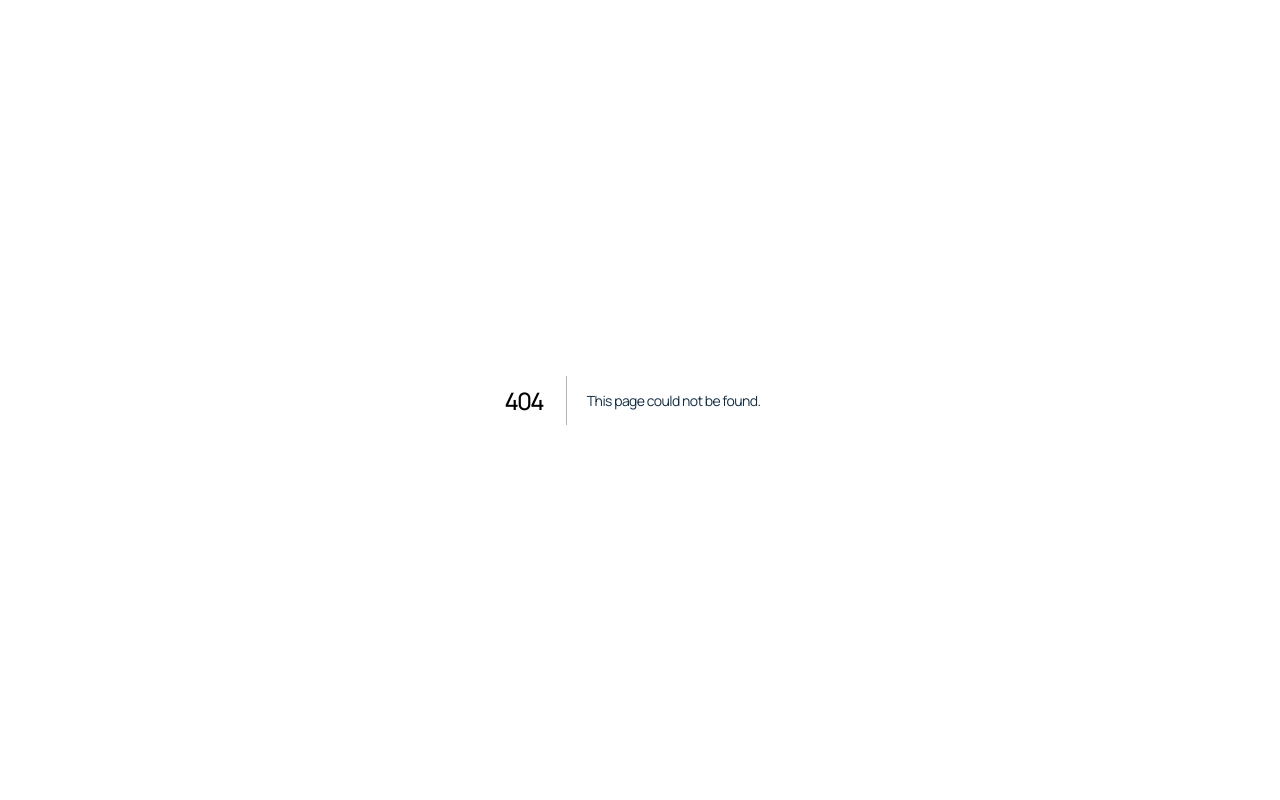
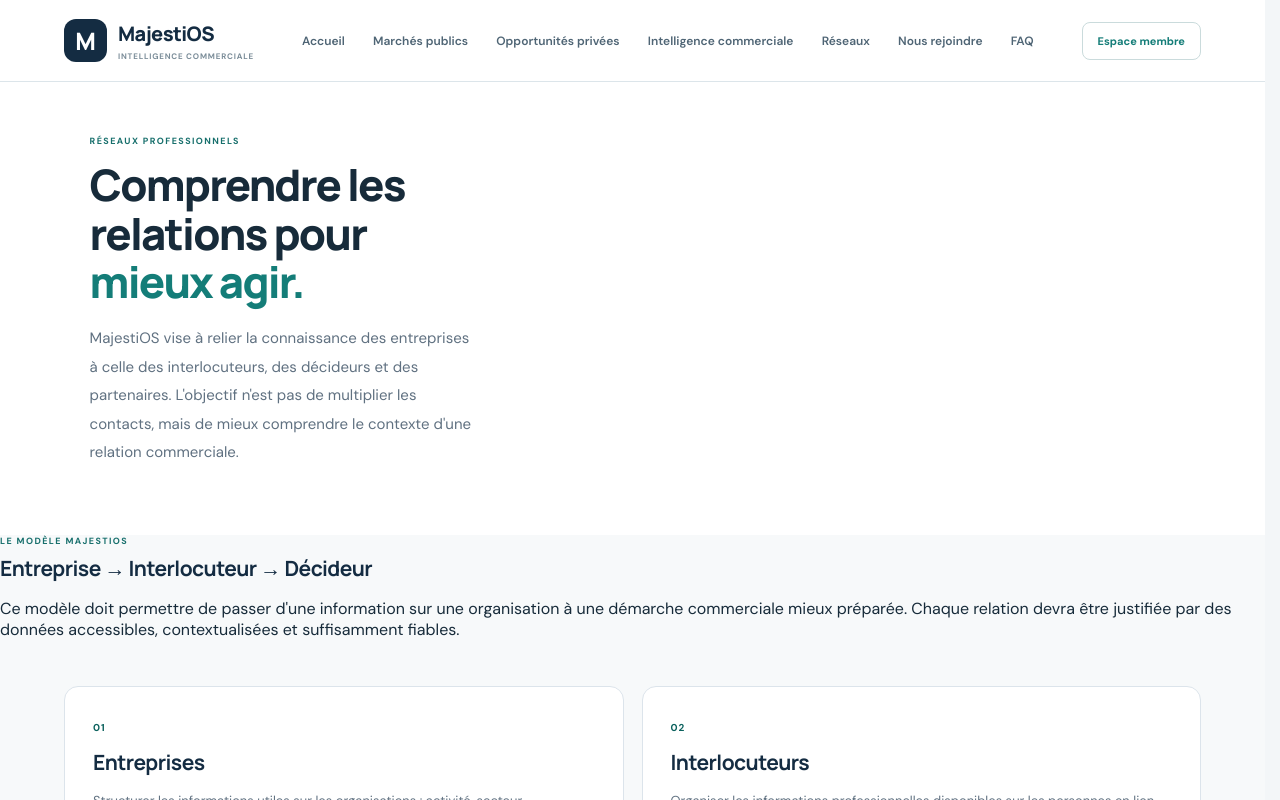
Before and after one commit to Chexpeer/Majestios, a Next.js app: page /reseaux in a window 1280 px wide. Before the commit this address had no page. Shown: the top 800 px of the page. Built offline with nearby package versions, Linux system fonts and the light colour scheme.

Commit message:
feat(content): add professional networks overview

```diff
--- /dev/null
+++ b/src/app/reseaux/page.tsx
@@ -0,0 +1,31 @@
+import Link from "next/link";
+import SiteHeader from "@/components/navigation/site-header";
+
+export const metadata = {
+  title: "Réseaux professionnels — MajestiOS",
+  description: "Découvrez la vision MajestiOS pour relier entreprises, interlocuteurs, décideurs et partenaires professionnels.",
+};
+
+const pillars = [
+  { number: "01", title: "Entreprises", text: "Structurer les informations utiles sur les organisations : activité, secteur, localisation, événements publiés et relations professionnelles, avec une provenance identifiable." },
+  { number: "02", title: "Interlocuteurs", text: "Organiser les informations professionnelles disponibles sur les personnes en lien avec une entreprise, en tenant compte de leur pertinence, de leur actualité et des règles d'utilisation." },
+  { number: "03", title: "Décideurs", text: "Aider à comprendre qui intervient dans une décision commerciale lorsque des informations fiables sont disponibles, sans inventer de fonction ni présenter une déduction comme un fait." },
+  { number: "04", title: "Partenariats", text: "Préparer à terme la découverte de fournisseurs, partenaires et possibilités de collaboration, avec des demandes de mise en relation explicites et contrôlées." },
+];
+
+export default function NetworksPage() {
+  return <main className="public-site concept-page">
+    <SiteHeader />
+    <section className="how-section concept-hero"><div>
+      <span className="section-label">RÉSEAUX PROFESSIONNELS</span>
+      <h1>Comprendre les relations pour <em>mieux agir.</em></h1>
+      <p>MajestiOS vise à relier la connaissance des entreprises à celle des interlocuteurs, des décideurs et des partenaires. L'objectif n'est pas de multiplier les contacts, mais de mieux comprendre le contexte d'une relation commerciale.</p>
+    </div></section>
+    <section className="network-intro"><span className="section-label">LE MODÈLE MAJESTIOS</span><h2>Entreprise <span>→</span> Interlocuteur <span>→</span> Décideur</h2><p>Ce modèle doit permettre de passer d'une information sur une organisation à une démarche commerciale mieux préparée. Chaque relation devra être justifiée par des données accessibles, contextualisées et suffisamment fiables.</p></section>
+    <section className="concept-grid" aria-label="Piliers des réseaux professionnels">
+      {pillars.map(item => <article key={item.number}><span>{item.number}</span><h2>{item.title}</h2><p>{item.text}</p></article>)}
+    </section>
+    <section className="concept-principles"><h2>Un domaine en construction</h2><p>Cette page présente la cible fonctionnelle. Elle ne constitue pas encore un annuaire opérationnel ni un service de mise en relation. Les recherches, profils, relations et permissions devront être développés et testés avant d'être annoncés comme disponibles.</p><Link className="search-submit concept-cta" href="/comment-et-pourquoi">Découvrir le fonctionnement</Link></section>
+    <footer className="public-footer"><Link className="footer-brand" href="/">MajestiOS</Link><nav aria-label="Liens de pied de page"><Link href="/aide/faq">FAQ</Link><Link href="/nous-rejoindre">Nous rejoindre</Link><Link href="/espace-membre">Espace membre</Link><Link href="/mentions-legales">Mentions légales</Link></nav><small>© MajestiOS · Plateforme en développement</small></footer>
+  </main>;
+}
```
